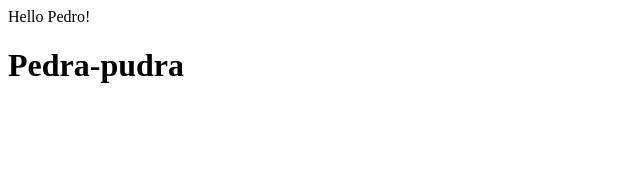
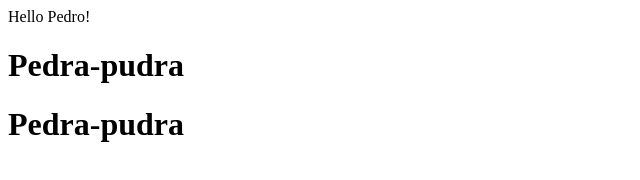
Before and after one commit to Genareb/demo, a plain HTML site: page index.html in a window 1280 px wide. Shown: the whole page, without its empty margins (0-640 px from the left). Drawn offline with Linux system fonts and the light colour scheme.

Commit message:
trta ta ta

```diff
--- a/index.html
+++ b/index.html
@@ -9,5 +9,6 @@
 <body>
     Hello Pedro!
     <h1>Pedra-pudra</h1>
+    <h1>Pedra-pudra</h1>
 </body>
 </html>
```
